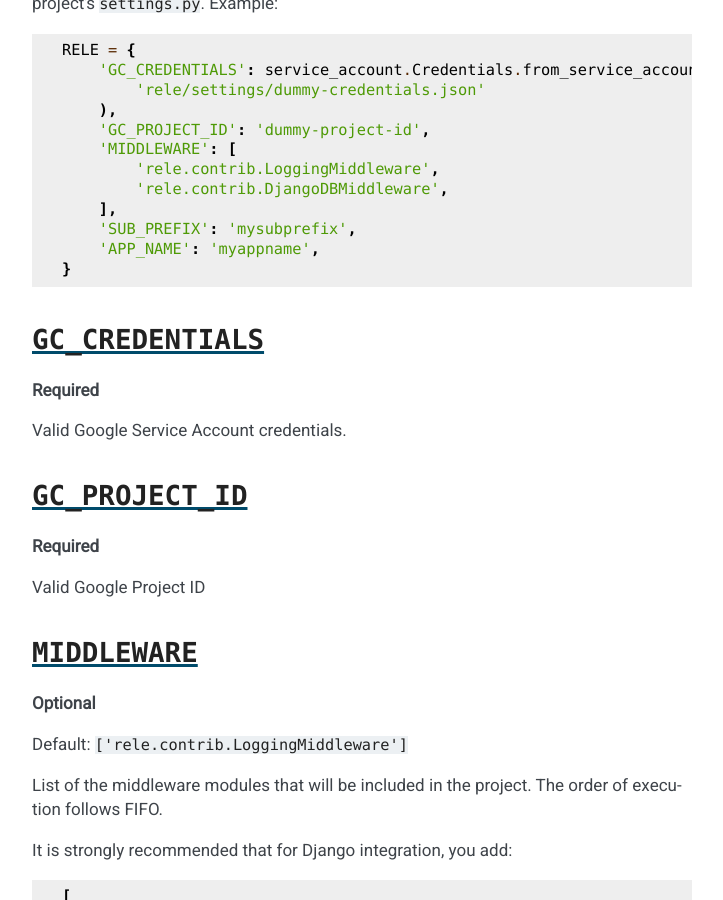
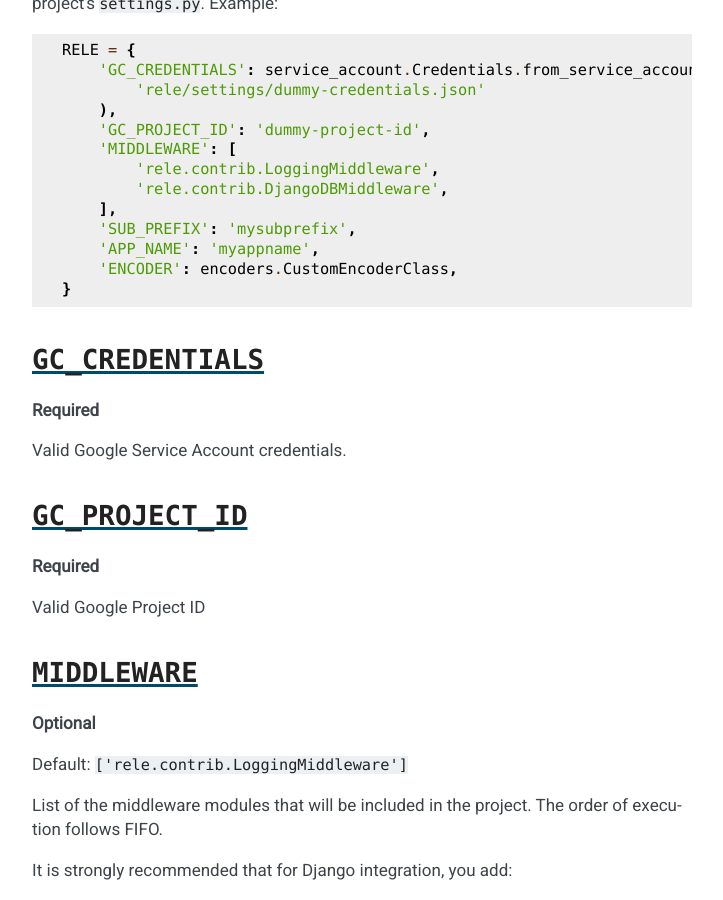
Before and after one commit to mercadona/rele, a Sphinx documentation site: the page built from docs/api/settings.rst, in a window 1280 px wide and 900 px high, scrolled down 465 px. Shown: the whole window, without its empty margins (388-1111 px from the left). Built offline with Sphinx 7.4.7, drawn with Linux system fonts in a browser that asks for light colours.

Commit message:
Fix settings docs

```diff
--- a/docs/api/settings.rst
+++ b/docs/api/settings.rst
@@ -27,6 +27,7 @@ Example::
         ],
         'SUB_PREFIX': 'mysubprefix',
         'APP_NAME': 'myappname',
+        'ENCODER': encoders.CustomEncoderClass,
     }
 
 
```
Also changed, not shown: README.md (+1 -0 lines).
